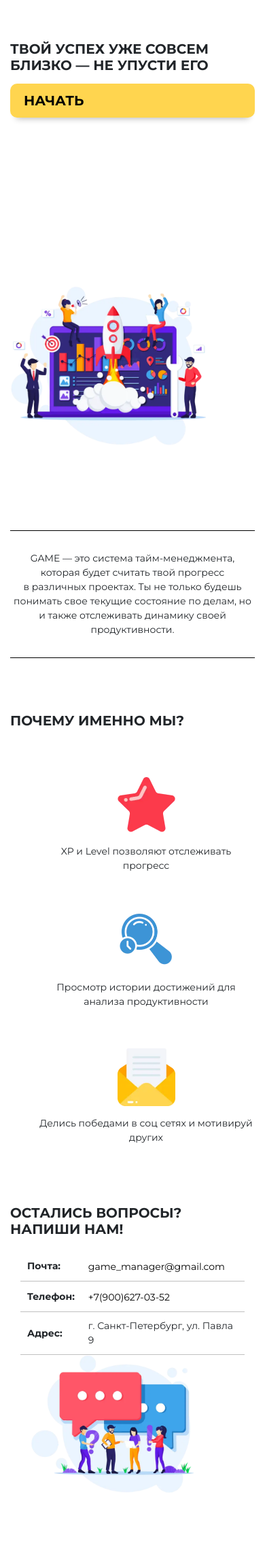
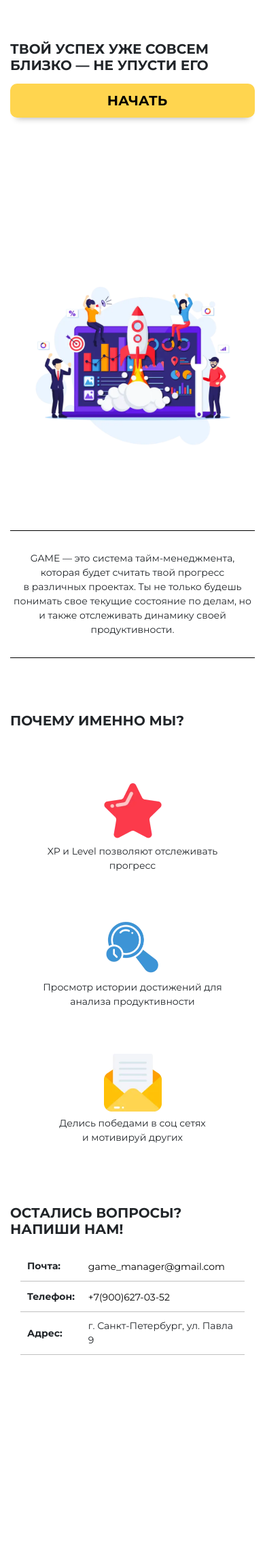
Before and after one commit to dzubaart1/GAMEWeb, a PHP site: page / in a window 390 px wide. Shown: the part 64-2341 px from the top of the page at 68% size. After the commit the page ends 2137 px from the top, so only its background shows below. Run offline with PHP 8.4, Linux system fonts and the light colour scheme; some libraries are stand-ins or nearby versions; some web fonts are replaced.

Commit message:
Пофиксил баги

```diff
--- a/src/html/~s336533/game/components/copyrightComp.php
+++ b/src/html/~s336533/game/components/copyrightComp.php
@@ -4,7 +4,7 @@
         public function print()
         {
             ?>
-            <section class="copyright row">
+            <section class="copyright row col-lgl-12">
                 <p>Copyright © 2010-2024 GAME</p>
             </section>
             <?php
--- a/src/html/~s336533/game/components/loginComp.php
+++ b/src/html/~s336533/game/components/loginComp.php
@@ -32,7 +32,7 @@
 					<input name="password" type="password" placeholder="Пароль">
 					<br>
 					<button class="big-yellow-btn" type="submit" style="margin-bottom: 15px">Вход</button><br>
-					<a href="<? echo $this->path?>/pages/registerPage.php">Регистрация</a>
+					<a href="<? echo $this->path?>/pages/registerPage.php">Нет аккаунта?</a>
 					<?php
 						if(isset($_COOKIE['message']))
 						{
--- a/src/html/~s336533/game/components/registerComp.php
+++ b/src/html/~s336533/game/components/registerComp.php
@@ -30,7 +30,7 @@
 					<input name="password" type="password" placeholder="Пароль">
 					<br>
 					<button class="big-yellow-btn" type="submit" style="margin-bottom: 15px">Регистрация</button><br>
-					<a href="<? echo $this->path?>/pages/loginPage.php">Вход</a>
+					<a href="<? echo $this->path?>/pages/loginPage.php">Есть аккаунт?</a>
 					<?php
 						if(isset($_COOKIE['message']))
 						{
--- a/src/html/~s336533/game/css/advantagesComp.css
+++ b/src/html/~s336533/game/css/advantagesComp.css
@@ -37,3 +37,11 @@
 {
     width: 50%;
 }
+
+@media screen and (max-width: 991px)
+{
+    .advantages ul.row
+    {
+        padding: 0 30px;
+    }
+}
--- a/src/html/~s336533/game/css/buttons.css
+++ b/src/html/~s336533/game/css/buttons.css
@@ -132,3 +132,11 @@ a:hover > img
     -webkit-box-shadow: 0px 0px 15px -7px rgba(0,0,0,0.5);
     -moz-box-shadow: 0px 0px 15px -7px rgba(0,0,0,0.5);
 }
+
+@media screen and (max-width: 991px)
+{
+    .big-yellow-btn
+    {
+        text-align: center;
+    }
+}
--- a/src/html/~s336533/game/css/contactsComp.css
+++ b/src/html/~s336533/game/css/contactsComp.css
@@ -34,3 +34,11 @@
     flex-direction: row;
     align-items: center;
 }
+
+@media screen and (max-width: 991px)
+{
+    .contacts picture
+    {
+        display: none;
+    }
+}
--- a/src/html/~s336533/game/css/indexHeaderComp.css
+++ b/src/html/~s336533/game/css/indexHeaderComp.css
@@ -39,6 +39,7 @@
 .navbar-nav
 {
     margin-right: 100px;
+    text-align: center;
 }
 
 @media screen and (max-width: 991px)
@@ -60,4 +61,9 @@
         flex-direction: column;
         margin-bottom: 20px;
     }
+
+    .index-header ul li
+    {
+        margin-right: 0;
+    }
 }
--- a/src/html/~s336533/game/css/inputFields.css
+++ b/src/html/~s336533/game/css/inputFields.css
@@ -1,7 +1,7 @@
 input[type="text"], input[type="email"], input[type="password"]
 {
     font-family: "Montserrat", sans-serif;
-    font-weight: normal !important;
+    font-weight: normal;
     font-size: 14px;
     background: none;
     border: 2px solid #C0C0C0;
@@ -14,7 +14,7 @@ input[type="text"], input[type="email"], input[type="password"]
 input[type="date"]
 {
     font-family: "Montserrat", sans-serif;
-    font-weight: normal !important;
+    font-weight: normal;
     font-size: 14px;
     background: none;
     border: 2px solid #C0C0C0;
@@ -41,7 +41,7 @@ input[type="date"]:focus, input[type="number"]:focus
 }
 
 
-.sphere-editing-input-field
+input[type="text"].sphere-editing-input-field
 {
     background: none;
     border: 2px solid #C0C0C0;
--- a/src/html/~s336533/game/css/mainComp.css
+++ b/src/html/~s336533/game/css/mainComp.css
@@ -67,4 +67,9 @@
     {
         display: none;
     }
+    .mainComp .menu .menu-button
+    {
+        height: 100px;
+        margin-top: 15px;
+    }
 }
--- a/src/html/~s336533/game/css/promoComp.css
+++ b/src/html/~s336533/game/css/promoComp.css
@@ -11,3 +11,13 @@
 {
     margin-bottom: 15px;
 }
+
+@media screen and (max-width: 991px)
+{
+    picture
+    {
+        display: flex;
+        align-items: center;
+        justify-content: center;
+    }
+}
```
